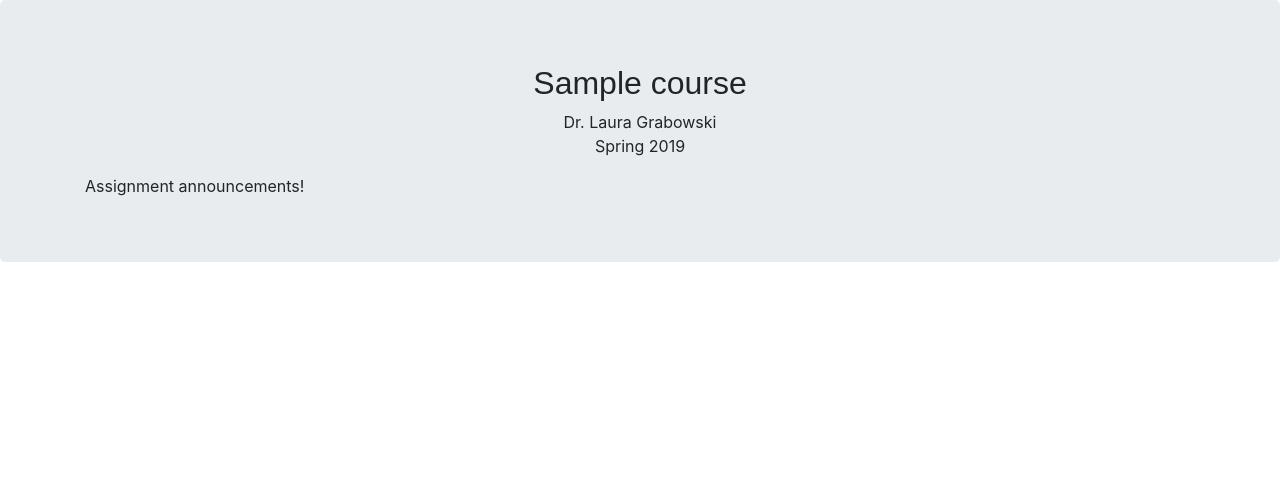
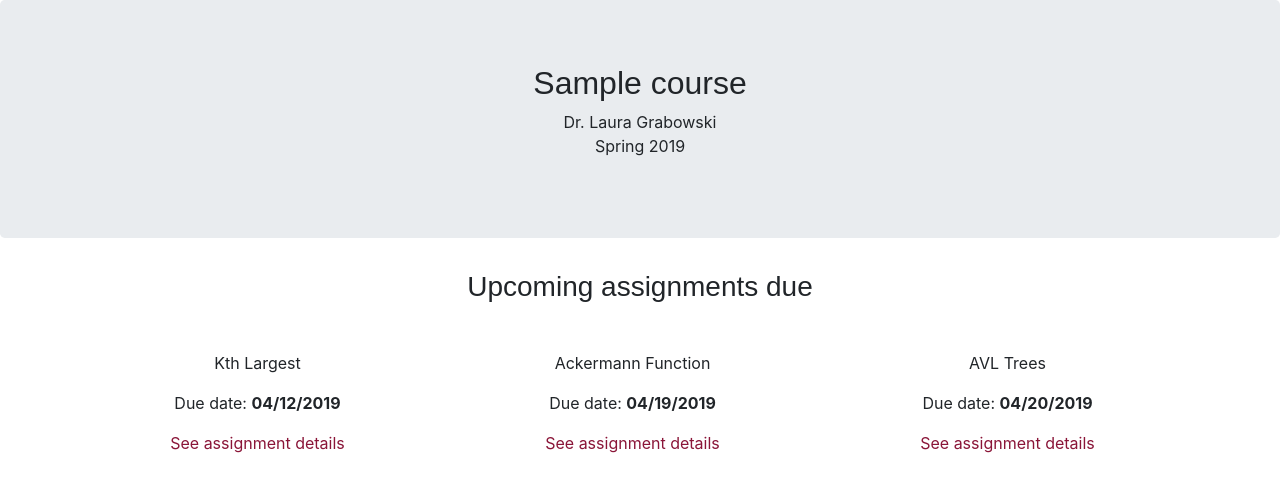
Before and after one commit to ezair/Autograding-System, a Django app: page /catalog/course/1 in a window 1280 px wide. Shown: the part 80-572 px from the top of the page. Run offline with Django 3.2, Linux system fonts and the light colour scheme; tables that the repository leaves empty hold one stand-in row (values such as "Sample post"); parts of the project's set-up code (start-up, migrations or seed data) failed here and were passed over; some libraries are stand-ins or nearby versions; some web fonts are replaced.

Commit message:
Added upcoming assignments to course detail page (static)

```diff
--- a/autograder/catalog/static/css/main.css
+++ b/autograder/catalog/static/css/main.css
@@ -55,3 +55,21 @@ body, h1, h2, h3, h4, h5{
 	height: 100%;
 	background-color: rgba(30, 30, 30, .5);
 }
+#upcoming-assignment-dropdown{
+	background-color: #fff;
+}
+#upcoming-assignment-card:hover{
+	background-color: #e9ecef;
+	border-radius: 15px;
+	color: #333;
+}
+#upcoming-assignment-details{
+	margin-bottom: 15px;
+	margin-top: 15px;
+}
+#see-assignment-link{
+	color: #8A1538;
+}
+#see-assignment-link:hover{
+	text-decoration: none;
+}
--- a/autograder/catalog/templates/catalog/course_detail.html
+++ b/autograder/catalog/templates/catalog/course_detail.html
@@ -7,8 +7,40 @@
 		<h2>{{ course.name }}</h2>
 		<p>Dr. Laura Grabowski<br>Spring 2019 </p>
 	</center>
-	<div class="container assignment-announcements-container">
-		Assignment announcements!
+</div>
+<div class="container assignment-announcements-container">
+	<div id="upcoming-assignment-dropdown">
+		<center>
+			<h3>Upcoming assignments due</h3>
+		</center>
+	</div>
+	<br>
+	<div class="container">
+		<center>
+			<div class="row">
+				<div class="col-sm" id="upcoming-assignment-card" style="margin-left: -15px;">
+					<div id="upcoming-assignment-details">
+						<p>Kth Largest</p>
+						<p>Due date: <strong>04/12/2019</strong></p>
+						<a href="#" id="see-assignment-link">See assignment details</a>
+					</div>
+				</div>
+				<div class="col-sm" id="upcoming-assignment-card">
+					<div id="upcoming-assignment-details">
+						<p>Ackermann Function</p>
+						<p>Due date: <strong>04/19/2019</strong></p>
+						<a href="#" id="see-assignment-link">See assignment details</a>
+					</div>
+				</div>
+				<div class="col-sm" id="upcoming-assignment-card">
+					<div id="upcoming-assignment-details">
+						<p>AVL Trees</p>
+						<p>Due date: <strong>04/20/2019</strong></p>
+						<a href="#" id="see-assignment-link">See assignment details</a>
+					</div>
+				</div>
+			</div>
+		</center>
 	</div>
 </div>
 {% endblock %}
```
